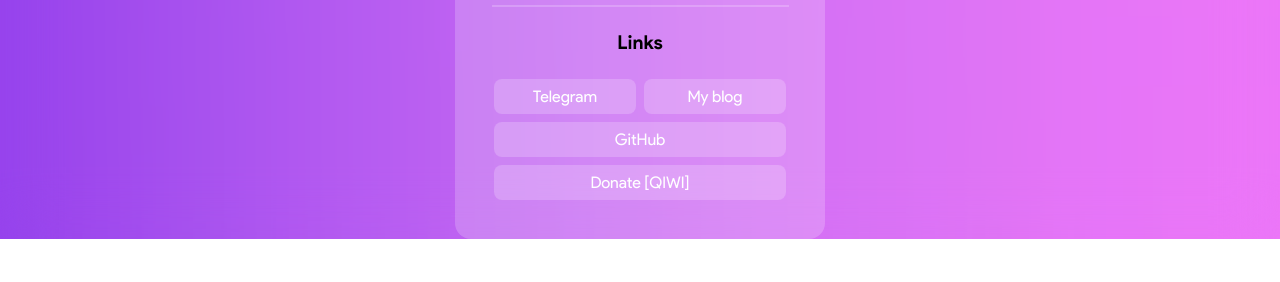
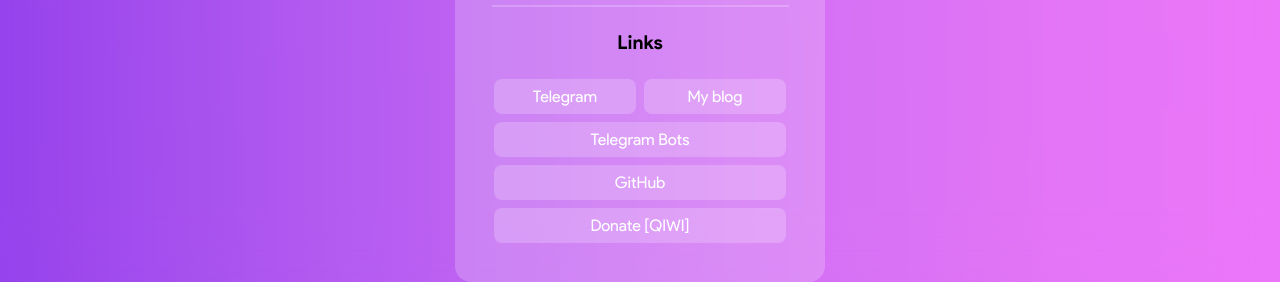
Before and after one commit to kirillsaint/old_site, a plain HTML site: page index.html in a window 1280 px wide. Shown: the part 593-875 px from the top of the page. Before the commit the page ends 832 px from the top, so only its background shows below. Drawn offline with Linux system fonts and the light colour scheme.

Commit message:
Update index.html

```diff
--- a/index.html
+++ b/index.html
@@ -321,7 +321,10 @@
 		<a href="javascript:/" onclick="location.href='https://t.me/kirillsaint_blog'">My blog</a>
             </div>
 	    <div class="buttons">
-                <a href="javascript:/" onclick="location.href='https://github.com/m4xx1m'">GitHub</a>
+                <a href="javascript:/" onclick="location.href='https://t.me/kirillsaint_bots'">Telegram Bots</a>
+            </div>
+	    <div class="buttons">
+                <a href="javascript:/" onclick="location.href='https://github.com/kirillsaint'">GitHub</a>
             </div>
 	    <div class="buttons">
                 <a href="javascript:/" onclick="location.href='https://qiwi.com/n/kirillsaint'">Donate [QIWI]</a>
```
